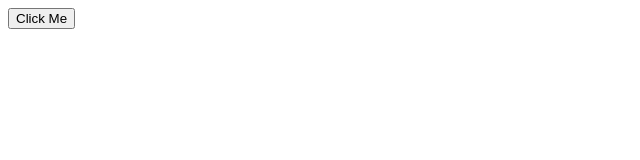
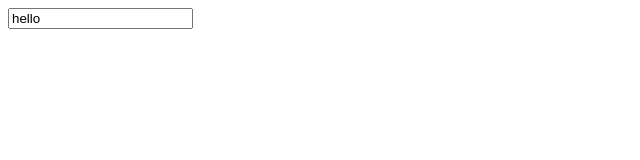
Before and after one commit to kmebin/Typescript-Study, a website with bundled scripts: page index.html in a window 1280 px wide. Shown: the whole page, without its empty margins (0-640 px from the left). Built offline with nearby package versions, Linux system fonts and the light colour scheme.

Commit message:
[ADD] 형변환

```diff
--- a/index.html
+++ b/index.html
@@ -1,13 +1,13 @@
 <!DOCTYPE html>
 <html lang="en">
   <head>
-  <meta charset="UTF-8">
-  <meta name="viewport" content="width=device-width, initial-scale=1.0">
-  <meta http-equiv="X-UA-Compatible" content="ie=edge">
+    <meta charset="UTF-8" />
+    <meta name="viewport" content="width=device-width, initial-scale=1.0" />
+    <meta http-equiv="X-UA-Compatible" content="ie=edge" />
     <title>TypeScript Practice</title>
     <script src="dist/app.js" defer></script>
   </head>
   <body>
-  <button>Click Me</button>
+    <input type="text" id="user-input" />
   </body>
 </html>
--- a/src/app.ts
+++ b/src/app.ts
@@ -128,3 +128,12 @@ const moveAnimal = (animal: Animal) => {
 };
 
 moveAnimal({ type: "bird", flyingSpeed: 10 });
+
+/**
+ * @형변환
+ */
+const userInputElement = <HTMLInputElement>document.getElementById("user-input");
+const userInputElement2 = document.getElementById("user-input") as HTMLInputElement;
+
+userInputElement.value = "hi";
+userInputElement2.value = "hello";
```
Lines whose indentation alone changed are shown as unchanged.
